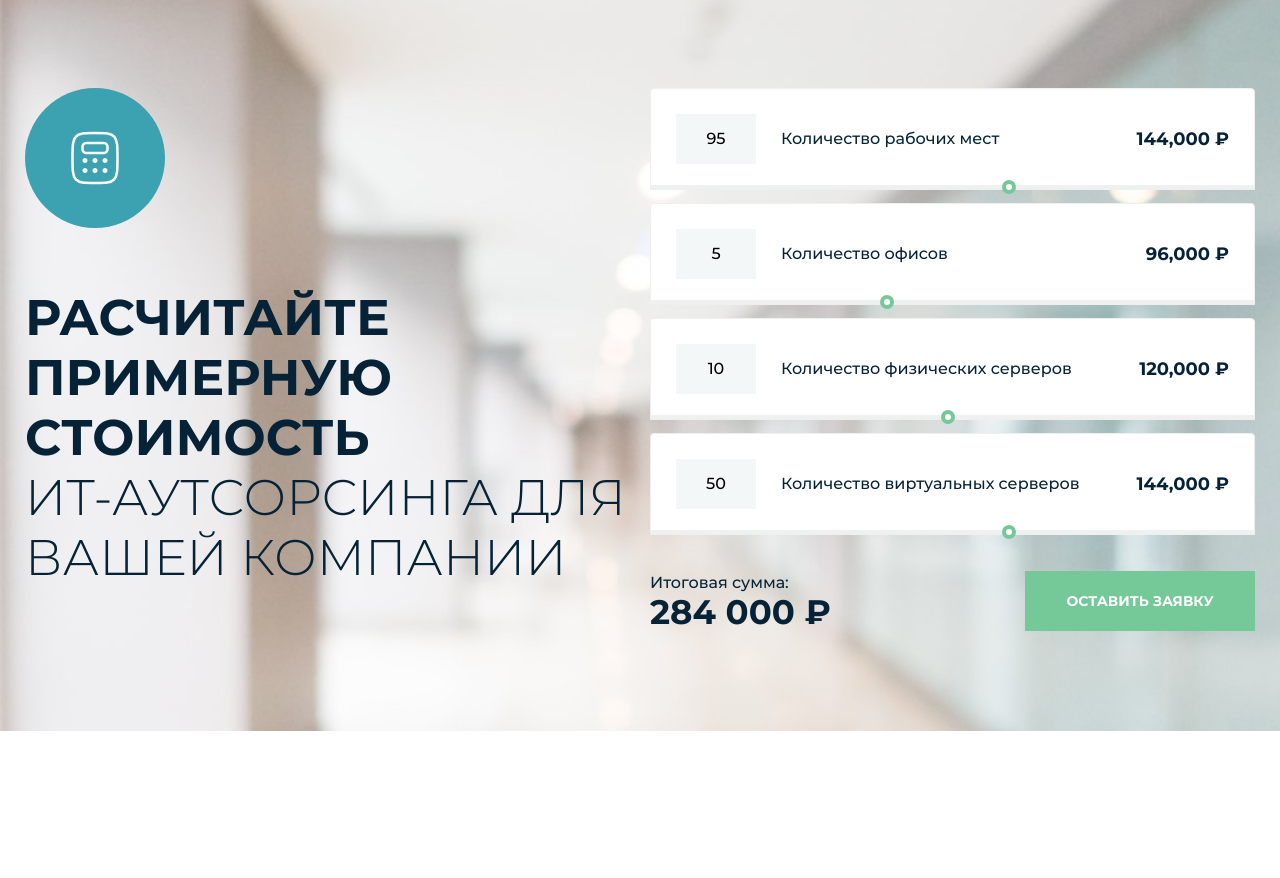
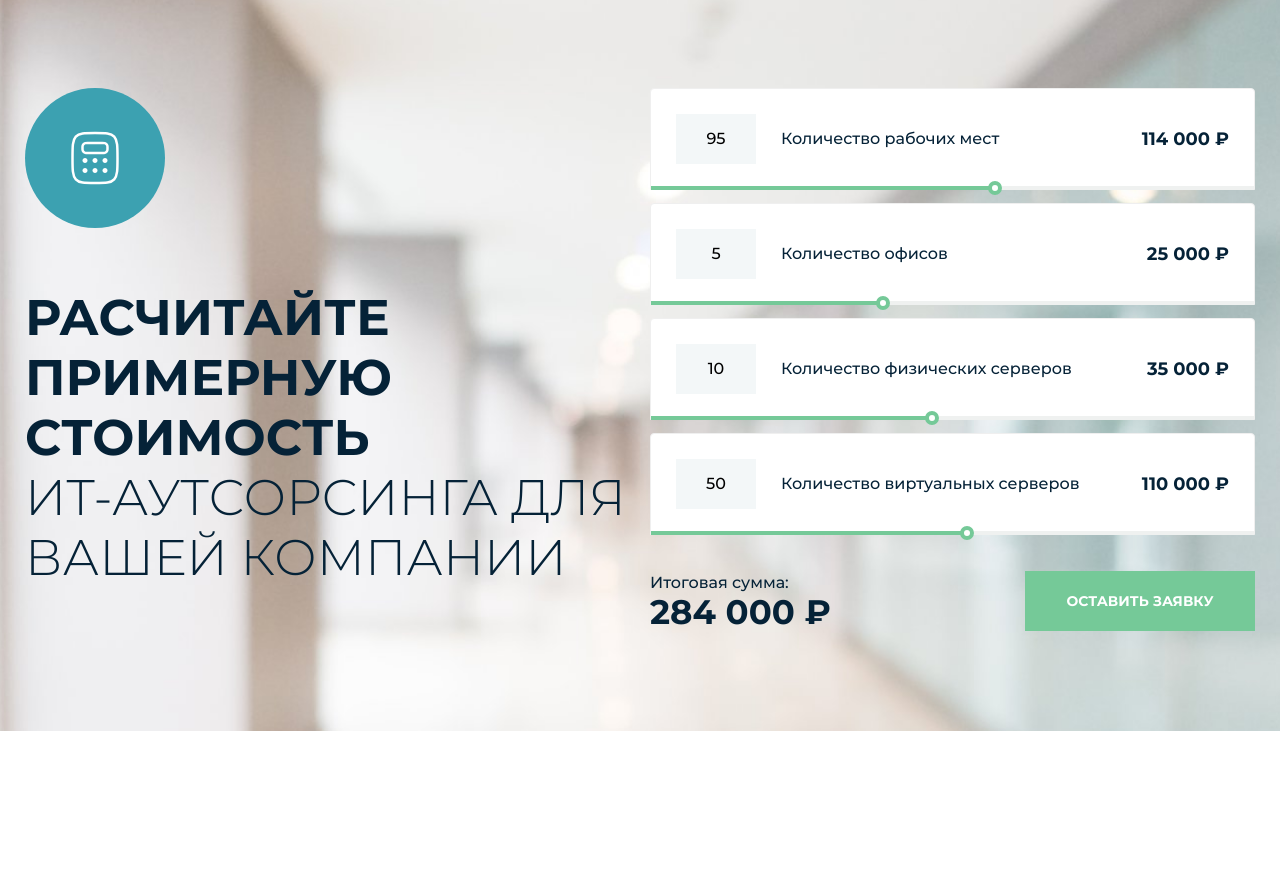
Before and after one commit to fayzullayevelmurod/iksec, a website: page public/index.html in a window 1280 px wide. Shown: the part 5760-6638 px from the top of the page. Drawn offline with nearby package versions, Linux system fonts and the light colour scheme.

Commit message:
range fixed

```diff
--- a/public/css/global.css
+++ b/public/css/global.css
@@ -25,36 +25,3 @@ body {
     @apply px-[20px];
   }
 }
-
-input[type="range"] {
-  appearance: none;
-  width: 100%;
-  height: 6px;
-  background: linear-gradient(to right, #22c55e 0%, #22c55e 50%, #e5e7eb 50%, #e5e7eb 100%);
-  border-radius: 9999px;
-  outline: none;
-  transition: background 0.15s ease-in-out;
-}
-
-/* Custom thumb */
-input[type="range"]::-webkit-slider-thumb {
-  appearance: none;
-  width: 20px;
-  height: 20px;
-  background: #22c55e;
-  border-radius: 50%;
-  cursor: pointer;
-  border: 2px solid white;
-  box-shadow: 0 0 4px rgba(0, 0, 0, 0.2);
-}
-
-/* Firefox uchun */
-input[type="range"]::-moz-range-thumb {
-  width: 20px;
-  height: 20px;
-  background: #22c55e;
-  border-radius: 50%;
-  cursor: pointer;
-  border: 2px solid white;
-  box-shadow: 0 0 4px rgba(0, 0, 0, 0.2);
-}
--- a/public/index.html
+++ b/public/index.html
@@ -616,10 +616,12 @@
                 </div>
                 <div class="absolute bottom-0 left-0 w-full">
                   <div class="progressBar absolute left-0 top-1/2 -translate-y-1/2 h-1 bg-green-400"></div>
-                  <div class="w-full h-1 bg-[#EFF1F0]"></div>
-                  <input type="range" min="1" max="200" value="120"
-                    class="rangeSlider absolute left-0 top-1/2 -translate-y-1/2 w-full h-1 bg-transparent opacity-0 appearance-none cursor-pointer">
-                  <div class="thumb absolute w-[14px] h-[14px] bg-white border-[4px] border-green rounded-full top-1/2 -translate-y-1/2"></div>
+                  <div class="line-wrap bg-[#EFF1F0] relative z-[1] h-1 flex items-center mb-[-1px]">
+                    <input type="range" min="1" max="200000" value="114000" class="h-[14px] z-[2] absolute top-1/2 -translate-y-1/2 left-0 w-full opacity-0 cursor-pointer">
+                    <div class="line relative h-full w-0 bg-green">
+                      <div class="w-[14px] h-[14px] bg-white border-[4px] border-green rounded-full absolute top-1/2 right-0 translate-x-1/2 -translate-y-1/2"></div>
+                    </div>
+                  </div>
                 </div>
               </div>
               <div class="range-container bg-white md:p-[25px] p-[10px] rounded-tl-[4px] rounded-tr-[4px] rounded-bl-none rounded-br-none border-[1px] border-[#EFEFEF] relative">
@@ -634,10 +636,12 @@
                 </div>
                 <div class="absolute bottom-0 left-0 w-full">
                   <div class="progressBar absolute left-0 top-1/2 -translate-y-1/2 h-1 bg-green-400"></div>
-                  <div class="w-full h-1 bg-[#EFF1F0]"></div>
-                  <input type="range" min="1" max="200" value="80"
-                    class="rangeSlider absolute left-0 top-1/2 -translate-y-1/2 w-full h-1 bg-transparent opacity-0 appearance-none cursor-pointer">
-                  <div class="thumb absolute w-[14px] h-[14px] bg-white border-[4px] border-green rounded-full top-1/2 -translate-y-1/2"></div>
+                  <div class="line-wrap bg-[#EFF1F0] relative z-[1] h-1 flex items-center mb-[-1px]">
+                    <input type="range" min="1" max="65000" value="25000" class="h-[14px] z-[2] absolute top-1/2 -translate-y-1/2 left-0 w-full opacity-0 cursor-pointer">
+                    <div class="line relative h-full w-0 bg-green">
+                      <div class="w-[14px] h-[14px] bg-white border-[4px] border-green rounded-full absolute top-1/2 right-0 translate-x-1/2 -translate-y-1/2"></div>
+                    </div>
+                  </div>
                 </div>
               </div>
               <div class="range-container bg-white md:p-[25px] p-[10px] rounded-tl-[4px] rounded-tr-[4px] rounded-bl-none rounded-br-none border-[1px] border-[#EFEFEF] relative">
@@ -653,10 +657,12 @@
 
                 <div class="absolute bottom-0 left-0 w-full">
                   <div class="progressBar absolute left-0 top-1/2 -translate-y-1/2 h-1 bg-green-400"></div>
-                  <div class="w-full h-1 bg-[#EFF1F0]"></div>
-                  <input type="range" min="1" max="200" value="100"
-                    class="rangeSlider absolute left-0 top-1/2 -translate-y-1/2 w-full h-1 bg-transparent opacity-0 appearance-none cursor-pointer">
-                  <div class="thumb absolute w-[14px] h-[14px] bg-white border-[4px] border-green rounded-full top-1/2 -translate-y-1/2"></div>
+                  <div class="line-wrap bg-[#EFF1F0] relative z-[1] h-1 flex items-center mb-[-1px]">
+                    <input type="range" min="1" max="75000" value="35000" class="h-[14px] z-[2] absolute top-1/2 -translate-y-1/2 left-0 w-full opacity-0 cursor-pointer">
+                    <div class="line relative h-full w-0 bg-green">
+                      <div class="w-[14px] h-[14px] bg-white border-[4px] border-green rounded-full absolute top-1/2 right-0 translate-x-1/2 -translate-y-1/2"></div>
+                    </div>
+                  </div>
                 </div>
               </div>
               <div class="range-container bg-white md:p-[25px] p-[10px] rounded-tl-[4px] rounded-tr-[4px] rounded-bl-none rounded-br-none border-[1px] border-[#EFEFEF] relative">
@@ -672,10 +678,12 @@
 
                 <div class="absolute bottom-0 left-0 w-full">
                   <div class="progressBar absolute left-0 top-1/2 -translate-y-1/2 h-1 bg-green-400"></div>
-                  <div class="w-full h-1 bg-[#EFF1F0]"></div>
-                  <input type="range" min="1" max="200" value="120"
-                    class="rangeSlider absolute left-0 top-1/2 -translate-y-1/2 w-full h-1 bg-transparent opacity-0 appearance-none cursor-pointer">
-                  <div class="thumb absolute w-[14px] h-[14px] bg-white border-[4px] border-green rounded-full top-1/2 -translate-y-1/2"></div>
+                  <div class="line-wrap bg-[#EFF1F0] relative z-[1] h-1 flex items-center mb-[-1px]">
+                    <input type="range" min="1" max="210000" value="110000" class="h-[14px] z-[2] absolute top-1/2 -translate-y-1/2 left-0 w-full opacity-0 cursor-pointer">
+                    <div class="line relative h-full w-0 bg-green">
+                      <div class="w-[14px] h-[14px] bg-white border-[4px] border-green rounded-full absolute top-1/2 right-0 translate-x-1/2 -translate-y-1/2"></div>
+                    </div>
+                  </div>
                 </div>
               </div>
             </div>
--- a/public/js/main.js
+++ b/public/js/main.js
@@ -1,26 +1,32 @@
-document.querySelectorAll(".range-container").forEach(container => {
-  const slider = container.querySelector(".rangeSlider");
-  const priceValue = container.querySelector(".priceValue");
-  const progressBar = container.querySelector(".progressBar");
-  const thumb = container.querySelector(".thumb");
+function formatNumber(number) {
+  let reversed = String(number).split('').reverse().join('');
+  let formatted = reversed.match(/.{1,3}/g).join(' ');
+  return formatted.split('').reverse().join('');
+}
 
-  function updateSlider() {
-      const val = slider.value;
-      const min = slider.min;
-      const max = slider.max;
-      const percent = ((val - min) / (max - min)) * 100;
+const rangeContainer = document.querySelectorAll('.range-container');
 
-      priceValue.textContent = (val * 1200).toLocaleString(); // Raqamni formatlash
-
-      progressBar.style.width = percent + "%";
-      thumb.style.left = `calc(${percent}% - 10px)`;
-  }
-
-  slider.addEventListener("input", updateSlider);
-  updateSlider(); // Boshlang'ich holatni o'rnatish
-});
+if (rangeContainer.length) {
+  rangeContainer.forEach(el => {
+    const inp = el.querySelector('input[type="range"]');
+    const line = el.querySelector('.line');
+    const maxVal = +el.querySelector('input[type="range"]').max;
+    const valText = el.querySelector('.priceValue');
 
 
+    const handleLine = () => {
+      let val = +inp.value;
+      line.style.width = (100 * val) / maxVal + '%';
+      valText.textContent = formatNumber(val);
+    }
+
+    handleLine();
+
+    inp.oninput = e => {
+      handleLine()
+    }
+  })
+}
 
 // cooperationSwiper
 var swiper = new Swiper(".cooperationSwiper", {
```
Also changed, not shown: public/css/tailwind.css.
